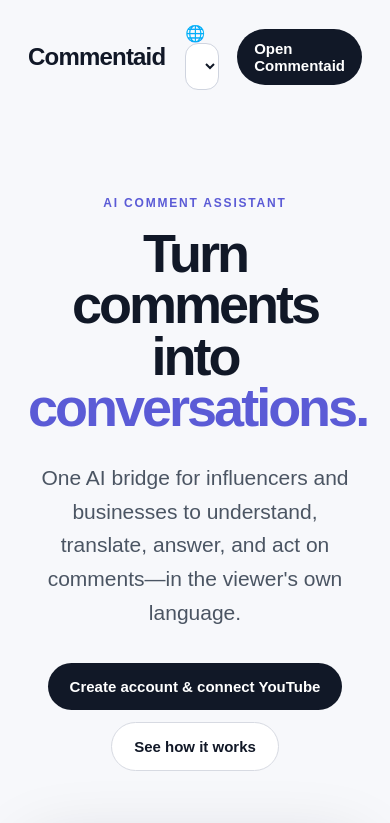
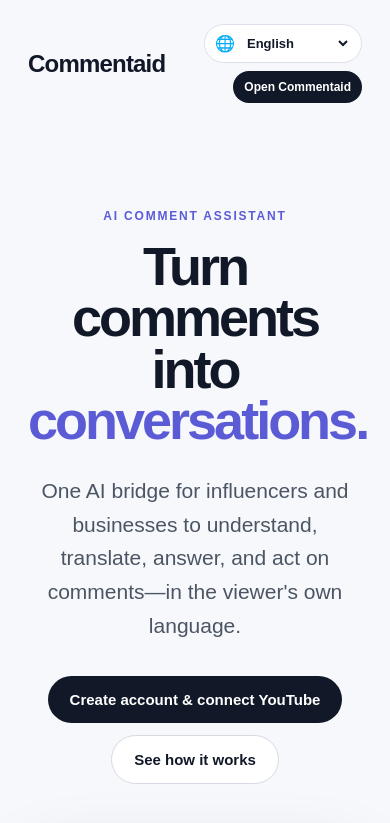
Before and after one commit to DSangHub/Commentaid, a Next.js app: page / in a window 390 px wide. Shown: the top 823 px of the page. Built offline with nearby package versions, Linux system fonts and the light colour scheme.

Commit message:
Style responsive Commentaid language selector

```diff
--- a/app/globals.css
+++ b/app/globals.css
@@ -165,3 +165,8 @@ textarea { resize: vertical; line-height: 1.5; }
   .channelForm { grid-template-columns: 1fr; }
   .statusDot { white-space: normal; }
 }
+
+/* Landing language selector */
+.languageControl { display:inline-flex; align-items:center; gap:6px; background:#fff; border:1px solid #dde1e9; border-radius:999px; padding:4px 10px; white-space:nowrap; }
+.languageControl select { width:auto; max-width:170px; border:0; box-shadow:none; background:transparent; padding:6px 2px; font-size:13px; font-weight:700; }
+@media(max-width:800px){.navActions{gap:8px;flex-wrap:wrap;justify-content:flex-end}.languageControl select{max-width:110px}.nav .button.compact{font-size:12px;padding:9px 11px}}
```
